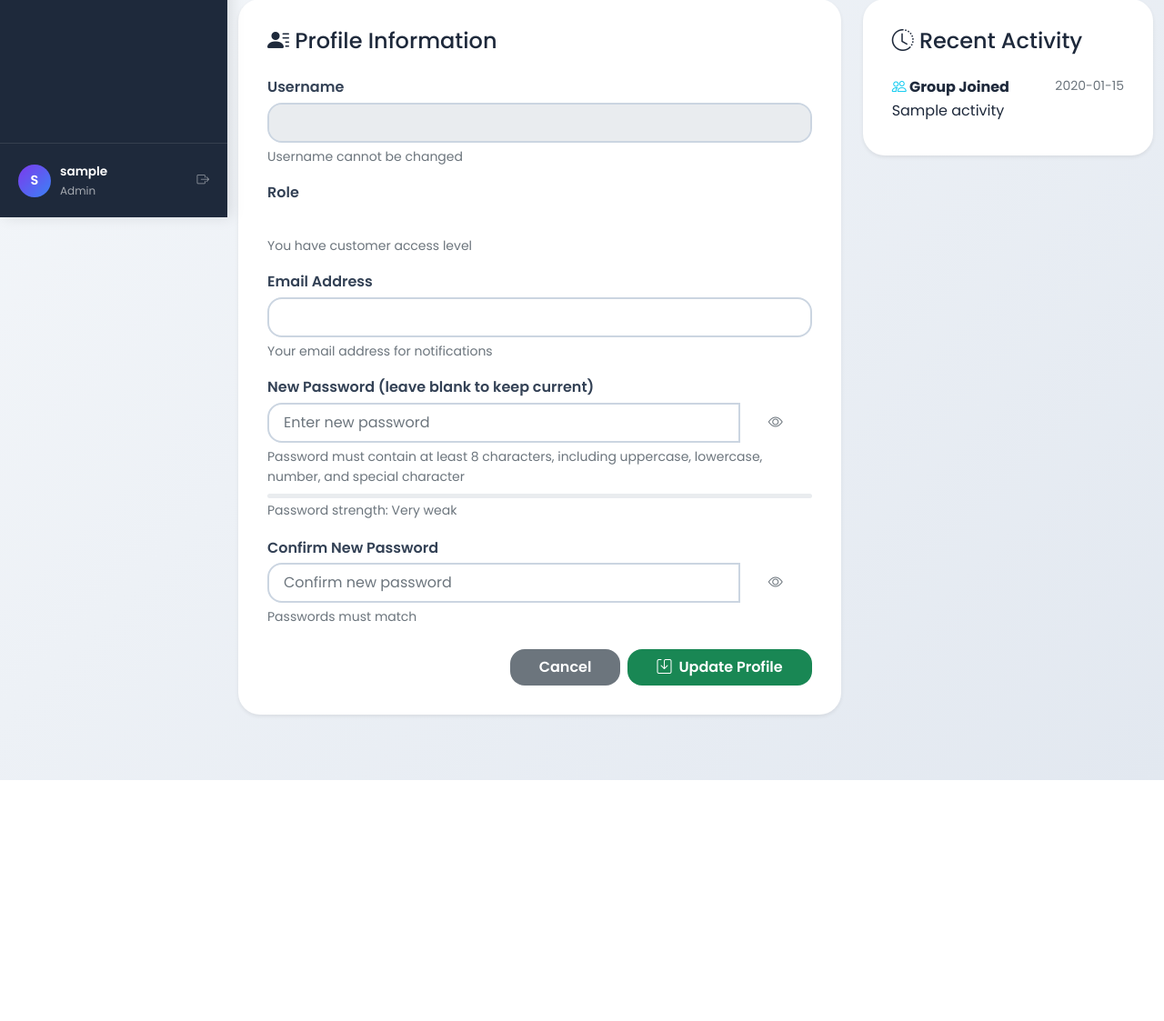
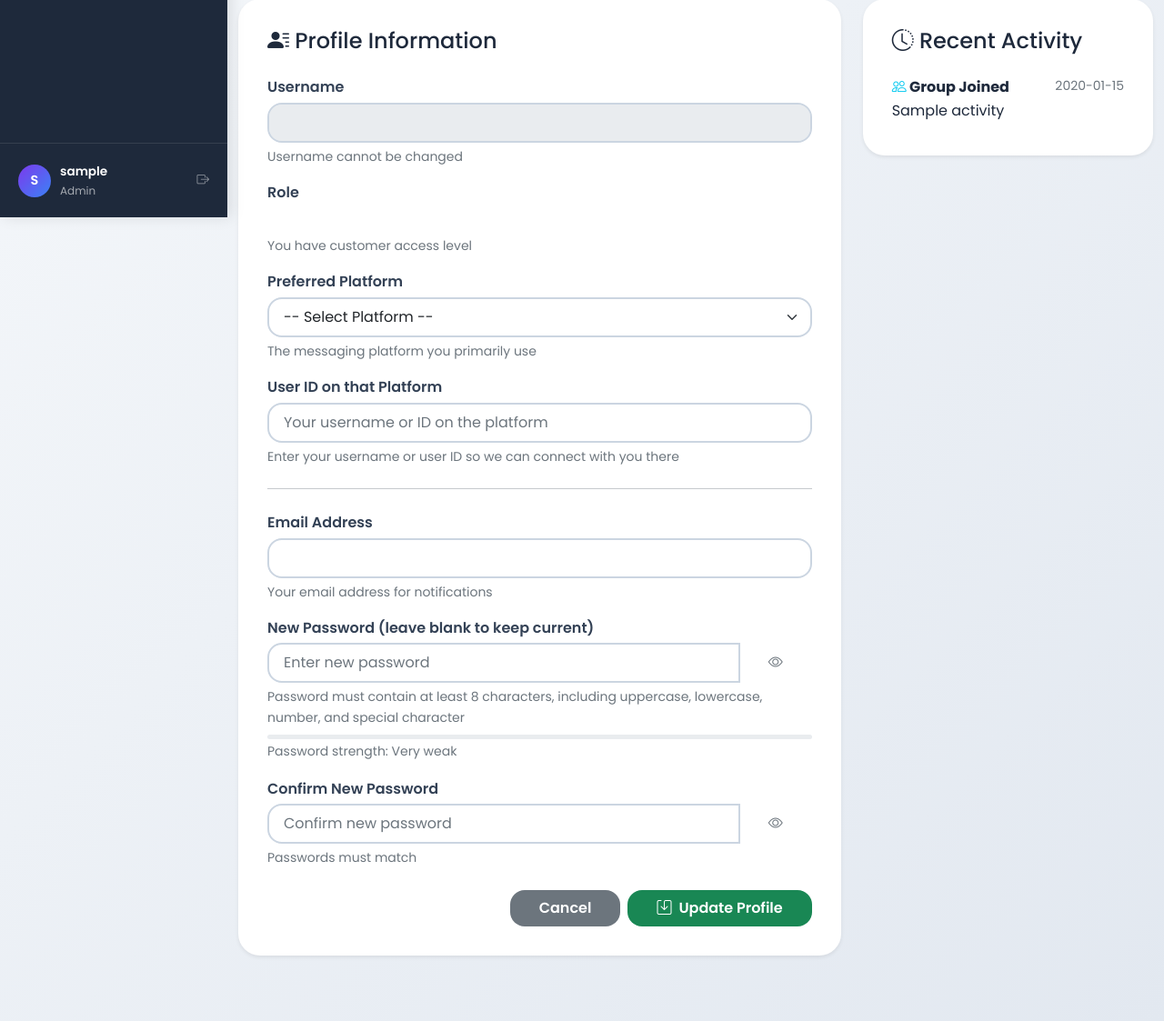
Before and after one commit to magicbotaiteam-blip/flask_auth_app, a Flask app: template templates/profile_new.html in a window 1280 px wide. Shown: the part 561-1684 px from the top of the page at 91% size. Before the commit the page ends 1419 px from the top, so only its background shows below. Run offline with Flask 3, Linux system fonts and the light colour scheme; the template is opened without the code that fills it: most values are stand-ins (such as "Sample title", 1, 10 or a date in 2020); some libraries are stand-ins or nearby versions.

Commit message:
Add preferred platform and platform user ID fields to profile page

```diff
--- a/app_complete_with_groups.py
+++ b/app_complete_with_groups.py
@@ -251,6 +251,8 @@ def init_db_complete():
         ("ALTER TABLE users ADD COLUMN referral_credits INTEGER DEFAULT 0", "referral_credits"),
         ("ALTER TABLE users ADD COLUMN referral_badge TEXT DEFAULT NULL", "referral_badge"),
         ("ALTER TABLE referrals ADD COLUMN reward_given BOOLEAN DEFAULT FALSE", "reward_given"),
+        ("ALTER TABLE users ADD COLUMN preferred_platform TEXT DEFAULT NULL", "preferred_platform"),
+        ("ALTER TABLE users ADD COLUMN platform_user_id TEXT DEFAULT NULL", "platform_user_id"),
     ]:
         if pg:
             # Check if column exists in PG
@@ -1315,9 +1317,9 @@ def profile():
 
                 # Hash the password
                 password_hash = generate_password_hash(password)
-                conn.execute("UPDATE users SET email = ?, password_hash = ?, updated_at = CURRENT_TIMESTAMP WHERE id = ?", (email, password_hash, user_id))
+                conn.execute("UPDATE users SET email = ?, password_hash = ?, preferred_platform = ?, platform_user_id = ?, updated_at = CURRENT_TIMESTAMP WHERE id = ?", (email, password_hash, preferred_platform, platform_user_id, user_id))
             else:
-                conn.execute("UPDATE users SET email = ?, updated_at = CURRENT_TIMESTAMP WHERE id = ?", (email, user_id))
+                conn.execute("UPDATE users SET email = ?, preferred_platform = ?, platform_user_id = ?, updated_at = CURRENT_TIMESTAMP WHERE id = ?", (email, preferred_platform, platform_user_id, user_id))
 
             conn.commit()
             flash("Profile updated successfully!", "success")
@@ -1326,7 +1328,7 @@ def profile():
 
     # Get user details
     user = conn.execute("""
-        SELECT id, username, email, provider, created_at
+        SELECT id, username, email, provider, preferred_platform, platform_user_id, created_at
         FROM users WHERE id = ?
     """, (user_id,)).fetchone()
 
--- a/templates/profile_new.html
+++ b/templates/profile_new.html
@@ -130,6 +130,30 @@
                                     {% endif %}
                                 </div>
                             </div>
+
+                            <div class="mb-3">
+                                <label for="preferred_platform" class="form-label">Preferred Platform</label>
+                                <select class="form-select" id="preferred_platform" name="preferred_platform">
+                                    <option value="" {% if not user.preferred_platform %}selected{% endif %}>-- Select Platform --</option>
+                                    <option value="Telegram" {% if user.preferred_platform == 'Telegram' %}selected{% endif %}>Telegram</option>
+                                    <option value="WhatsApp" {% if user.preferred_platform == 'WhatsApp' %}selected{% endif %}>WhatsApp</option>
+                                    <option value="WeChat" {% if user.preferred_platform == 'WeChat' %}selected{% endif %}>WeChat</option>
+                                    <option value="Discord" {% if user.preferred_platform == 'Discord' %}selected{% endif %}>Discord</option>
+                                    <option value="Slack" {% if user.preferred_platform == 'Slack' %}selected{% endif %}>Slack</option>
+                                    <option value="Line" {% if user.preferred_platform == 'Line' %}selected{% endif %}>Line</option>
+                                    <option value="Signal" {% if user.preferred_platform == 'Signal' %}selected{% endif %}>Signal</option>
+                                    <option value="Other" {% if user.preferred_platform == 'Other' %}selected{% endif %}>Other</option>
+                                </select>
+                                <div class="form-text">The messaging platform you primarily use</div>
+                            </div>
+
+                            <div class="mb-3">
+                                <label for="platform_user_id" class="form-label">User ID on {{ 'Selected' if user.preferred_platform else 'that' }} Platform</label>
+                                <input type="text" class="form-control" id="platform_user_id" name="platform_user_id" value="{{ user.platform_user_id or '' }}" placeholder="Your username or ID on the platform">
+                                <div class="form-text">Enter your username or user ID so we can connect with you there</div>
+                            </div>
+
+                            <hr class="my-4">
 
                             <div class="mb-3">
                                 <label for="email" class="form-label">Email Address</label>
```
Also changed, not shown: static/trumpTrade.jpg, users.db, 1 other file.
